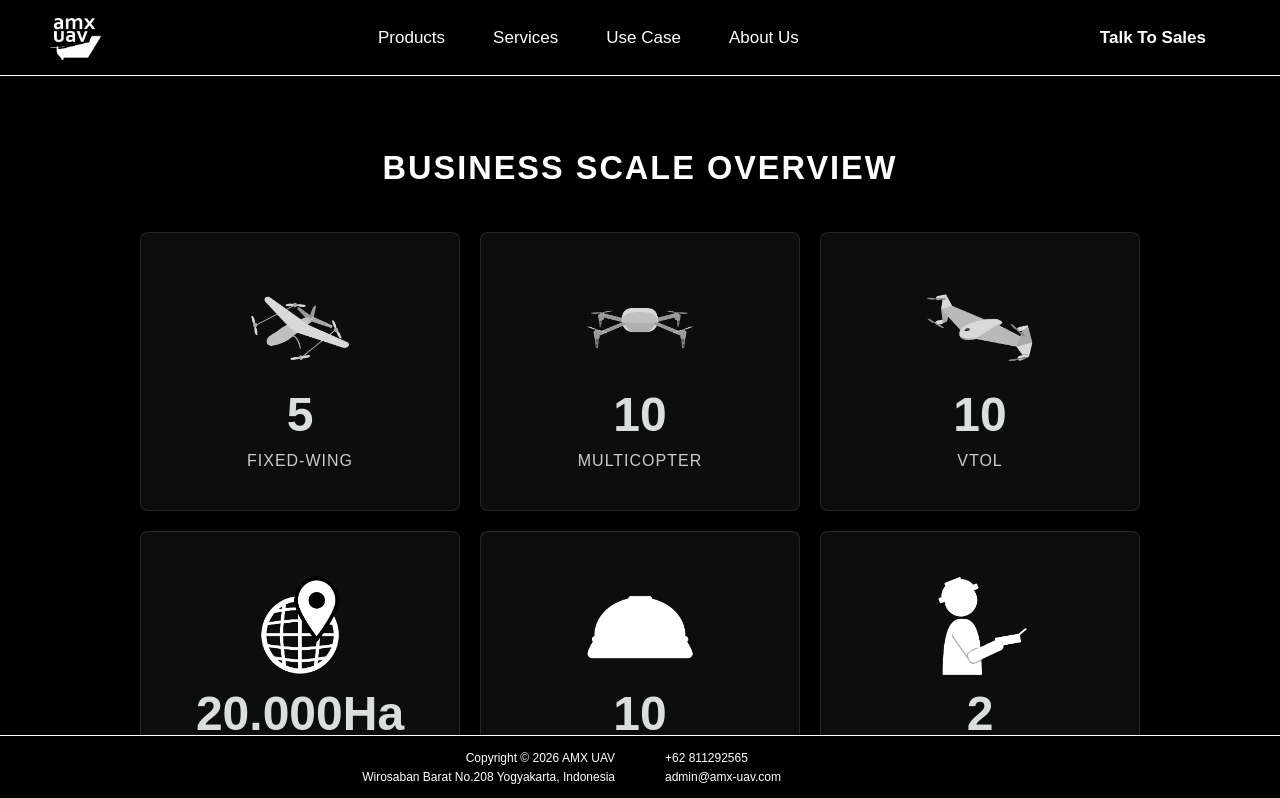
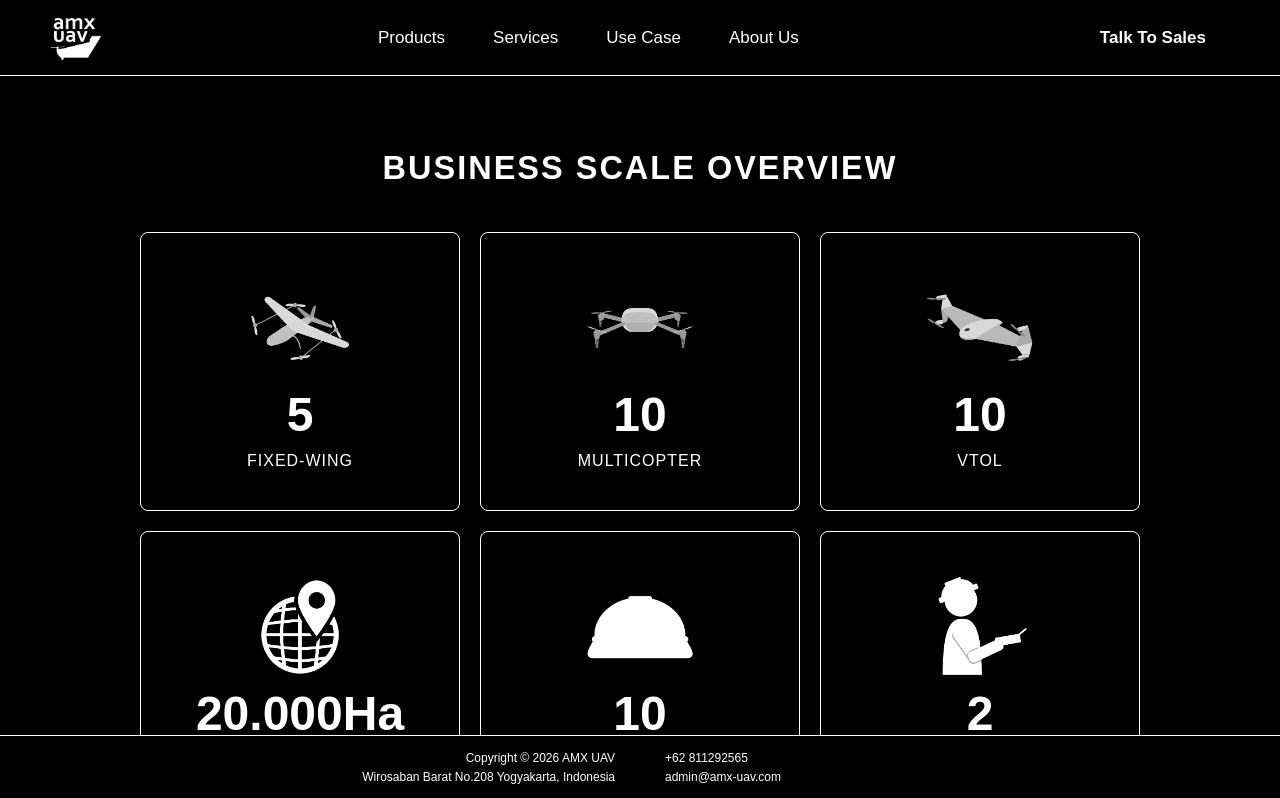
Before and after one commit to nasgmr/website-amx-next, a Next.js app: page /about-us/business-scale in a window 1280 px wide. Shown: the top 798 px of the page. Built offline with nearby package versions, Linux system fonts and the light colour scheme; a web font is replaced by a local one.

Commit message:
fix: business scale overview page color

```diff
--- a/src/css/style.css
+++ b/src/css/style.css
@@ -1469,8 +1469,8 @@ body {
 }
 
 .stat-box {
-  background-color: #FFFFFF0D;
-  border: 1px solid #FFFFFF1A;
+  background-color: transparent;
+  border: 1px solid #FFFFFF;
   padding: 40px 20px;
   text-align: center;
   border-radius: 8px;
@@ -1481,17 +1481,17 @@ body {
 
 .stat-box:hover {
   transform: translateY(-5px);
-  border-color: #DADEDF;
+  border-color: #FFFFFF;
 }
 
 .stat-box h2 {
-  color: #DADEDF;
+  color: #FFFFFF;
   font-size: 48px;
   margin: 0 0 10px 0;
 }
 
 .stat-box p {
-  color: #CCCCCC;
+  color: #FFFFFF;
   font-size: 16px;
   margin: 0;
   text-transform: uppercase;
@@ -1499,7 +1499,7 @@ body {
 }
 
 .highlight-box {
-  border-bottom: 4px solid #FFC000;
+  border-bottom: 4px solid #FFFFFF;
 }
 
 /* ABOUT US - PARTNERS & CLIENTS PAGE */
```
